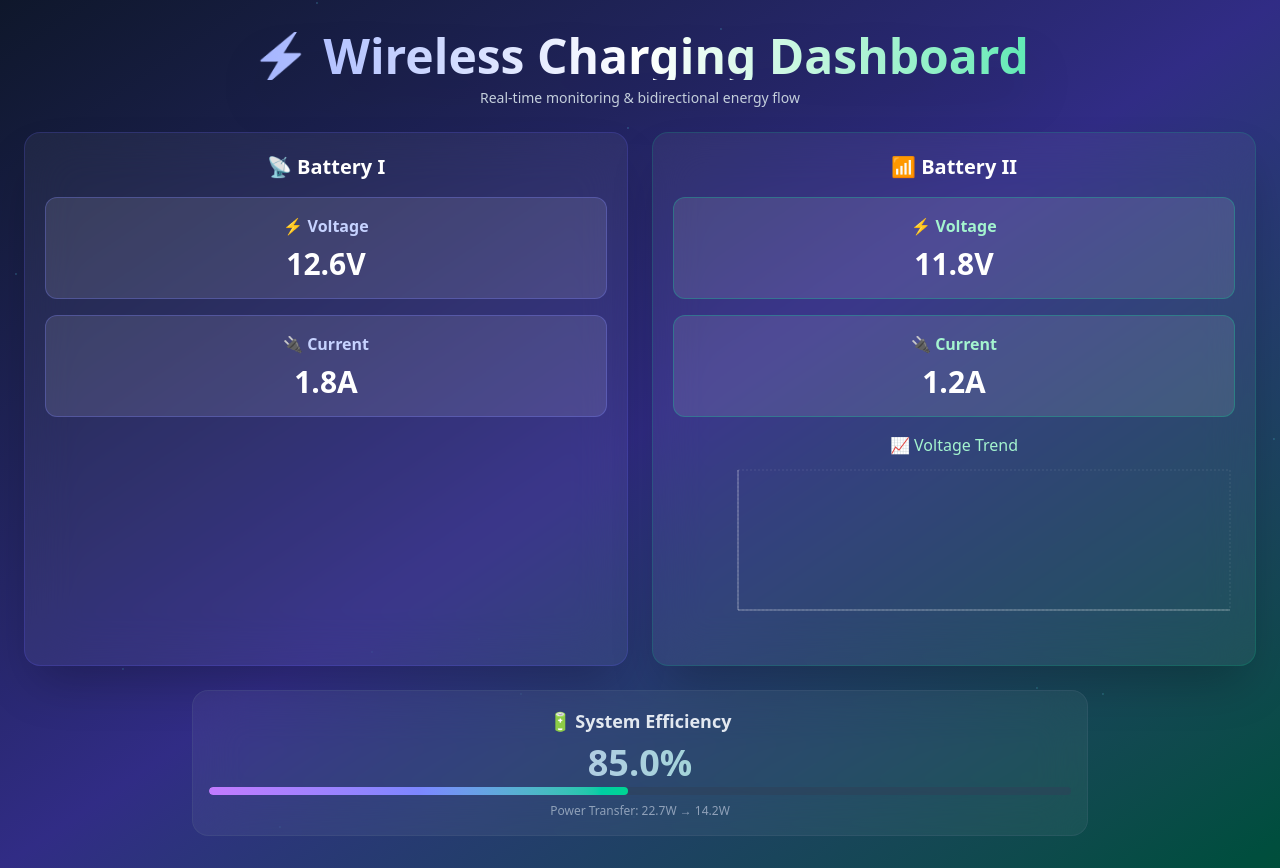
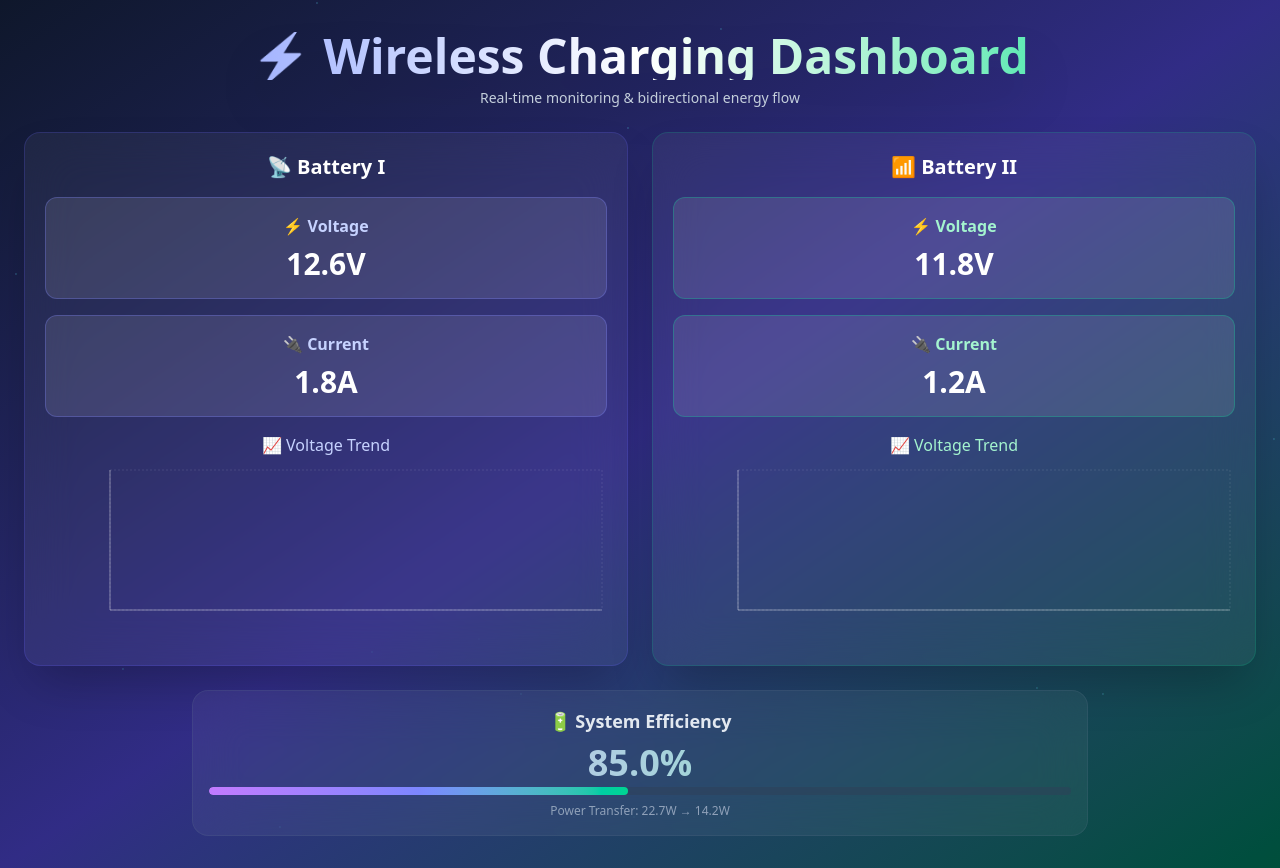
Before and after one commit to kowshikaravind/Wireless_Charging_IOT, a React (Vite) app: page / in a window 1280 px wide. Built offline with nearby package versions, Linux system fonts and the light colour scheme.

Commit message:
added graph in dashboard

```diff
--- a/src/components/Dashboard.jsx
+++ b/src/components/Dashboard.jsx
@@ -18,7 +18,8 @@ export default function Dashboard() {
   const [transmitterCurrent, setTransmitterCurrent] = useState(1.8);
   const [receiverVoltage, setReceiverVoltage] = useState(RX_VOLTAGE_START);
   const [receiverCurrent, setReceiverCurrent] = useState(RX_CURRENT_START);
-  const [graphData, setGraphData] = useState([]);
+  const [transmitterGraphData, setTransmitterGraphData] = useState([]); // New state for transmitter graph
+  const [receiverGraphData, setReceiverGraphData] = useState([]); // Renamed for clarity
   const [efficiency, setEfficiency] = useState(85);
 
   const intervalRef = useRef(null);
@@ -26,9 +27,12 @@ export default function Dashboard() {
 
   useEffect(() => {
     intervalRef.current = setInterval(() => {
+      // Update receiver values and graph
       setReceiverVoltage((prev) => {
         let newRxVoltage = parseFloat(prev) + (Math.random() * 0.08);
         if (newRxVoltage >= RX_VOLTAGE_MAX) newRxVoltage = RX_VOLTAGE_MAX;
+        const newTime = new Date().toLocaleTimeString().slice(0, 8);
+        setReceiverGraphData((graphPrev) => [...graphPrev.slice(-19), { time: newTime, voltage: newRxVoltage }]);
         return newRxVoltage.toFixed(2);
       });
 
@@ -38,10 +42,12 @@ export default function Dashboard() {
         return newRxCurrent.toFixed(2);
       });
 
-
+      // Update transmitter values and graph
       setTransmitterVoltage((prev) => {
         let newTxVoltage = parseFloat(prev) + (Math.random() * 0.05 - 0.025);
         newTxVoltage = Math.max(TX_VOLTAGE_MIN, Math.min(newTxVoltage, TX_VOLTAGE_MAX));
+        const newTime = new Date().toLocaleTimeString().slice(0, 8);
+        setTransmitterGraphData((graphPrev) => [...graphPrev.slice(-19), { time: newTime, voltage: newTxVoltage }]);
         return newTxVoltage.toFixed(2);
       });
 
@@ -49,13 +55,6 @@ export default function Dashboard() {
         let newTxCurrent = parseFloat(prev) + (Math.random() * 0.03 - 0.015);
         newTxCurrent = Math.max(TX_CURRENT_MIN, Math.min(newTxCurrent, TX_CURRENT_MAX));
         return newTxCurrent.toFixed(2);
-      });
-
-
-      setReceiverVoltage((rxVoltage) => {
-        const newTime = new Date().toLocaleTimeString().slice(0, 8);
-        setGraphData((prev) => [...prev.slice(-19), { time: newTime, voltage: parseFloat(rxVoltage) }]);
-        return rxVoltage; // Return unchanged value
       });
 
 
@@ -96,7 +95,7 @@ export default function Dashboard() {
           <motion.section className="bg-white/5 backdrop-blur-xl rounded-2xl p-5 border border-indigo-500/20 shadow-2xl">
             <h2 className="text-xl font-bold text-white text-center mb-4">📡 Battery I</h2>
 
-            <div className="grid grid-cols-1 gap-4">
+            <div className="grid grid-cols-1 gap-4 mb-4">
               <div className="bg-white/10 p-4 rounded-xl text-center border border-indigo-400/30">
                 <h3 className="text-indigo-200 text-base font-semibold mb-2">⚡ Voltage</h3>
                 <p className="text-3xl font-black text-white">{transmitterVoltage}V</p>
@@ -107,6 +106,31 @@ export default function Dashboard() {
                 <p className="text-3xl font-black text-white">{transmitterCurrent}A</p>
               </div>
             </div>
+
+            {/* Transmitter Graph */}
+            <h3 className="text-indigo-200 text-center mb-2">📈 Voltage Trend</h3>
+            <ResponsiveContainer width="100%" height={180}>
+              <LineChart data={transmitterGraphData}>
+                <CartesianGrid strokeDasharray="2 2" stroke="rgba(255,255,255,0.1)" />
+                <XAxis dataKey="time" stroke="rgba(255,255,255,0.4)" fontSize={9} />
+                <YAxis domain={[12, 13]} stroke="rgba(255,255,255,0.4)" fontSize={9} />
+                <Tooltip
+                  contentStyle={{
+                    backgroundColor: "rgba(15,23,42,0.95)",
+                    border: "1px solid rgba(255,255,255,0.2)",
+                    borderRadius: "6px",
+                    color: "white",
+                  }}
+                />
+                <Line
+                  type="monotone"
+                  dataKey="voltage"
+                  stroke="#a5b4fc" // Indigo color for transmitter
+                  strokeWidth={2}
+                  dot={{ fill: "#a5b4fc", r: 2 }}
+                />
+              </LineChart>
+            </ResponsiveContainer>
           </motion.section>
 
 
@@ -127,7 +151,7 @@ export default function Dashboard() {
 
             <h3 className="text-emerald-200 text-center mb-2">📈 Voltage Trend</h3>
             <ResponsiveContainer width="100%" height={180}>
-              <LineChart data={graphData}>
+              <LineChart data={receiverGraphData}>
                 <CartesianGrid strokeDasharray="2 2" stroke="rgba(255,255,255,0.1)" />
                 <XAxis dataKey="time" stroke="rgba(255,255,255,0.4)" fontSize={9} />
                 <YAxis domain={[11, 13]} stroke="rgba(255,255,255,0.4)" fontSize={9} />
```
